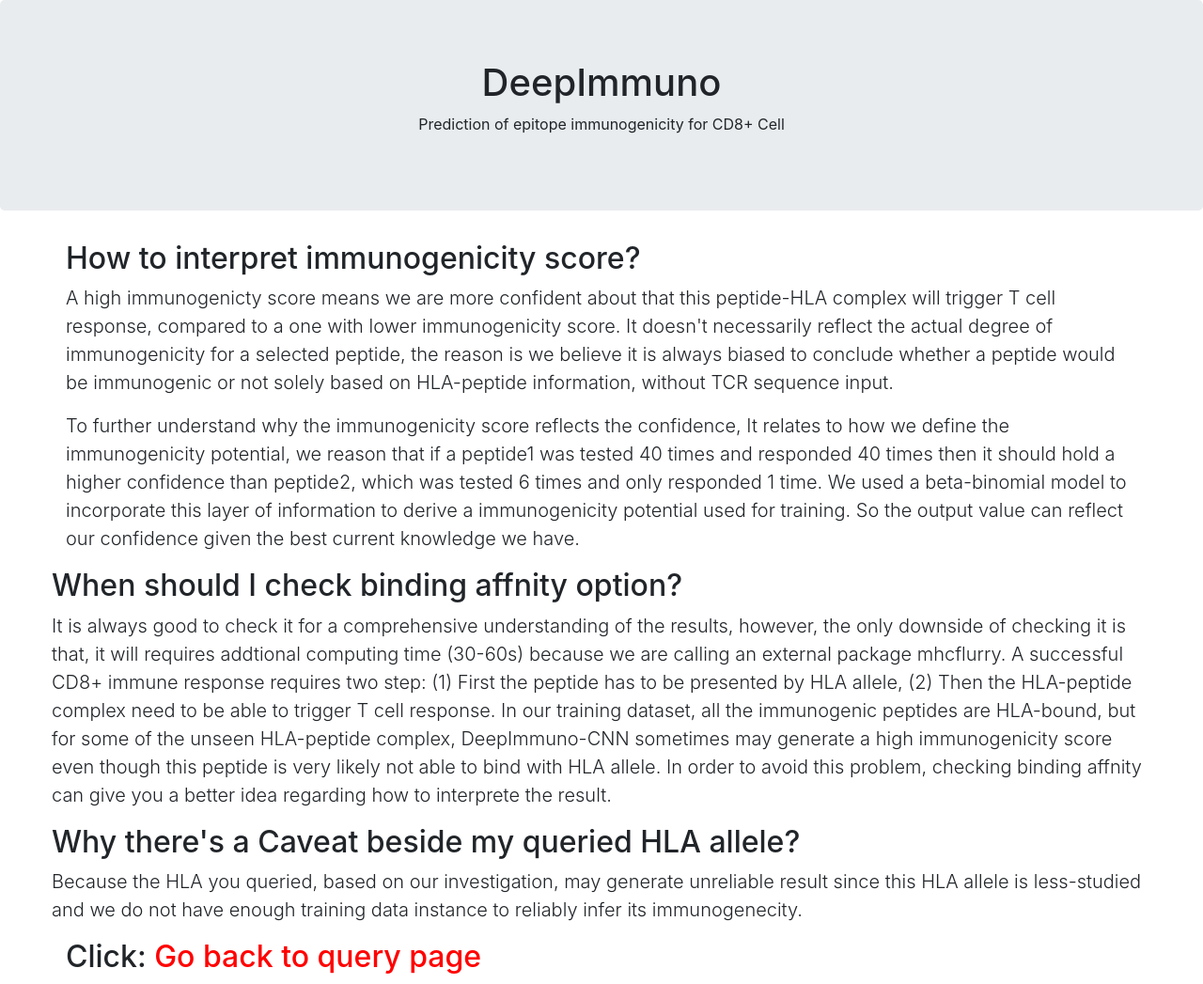
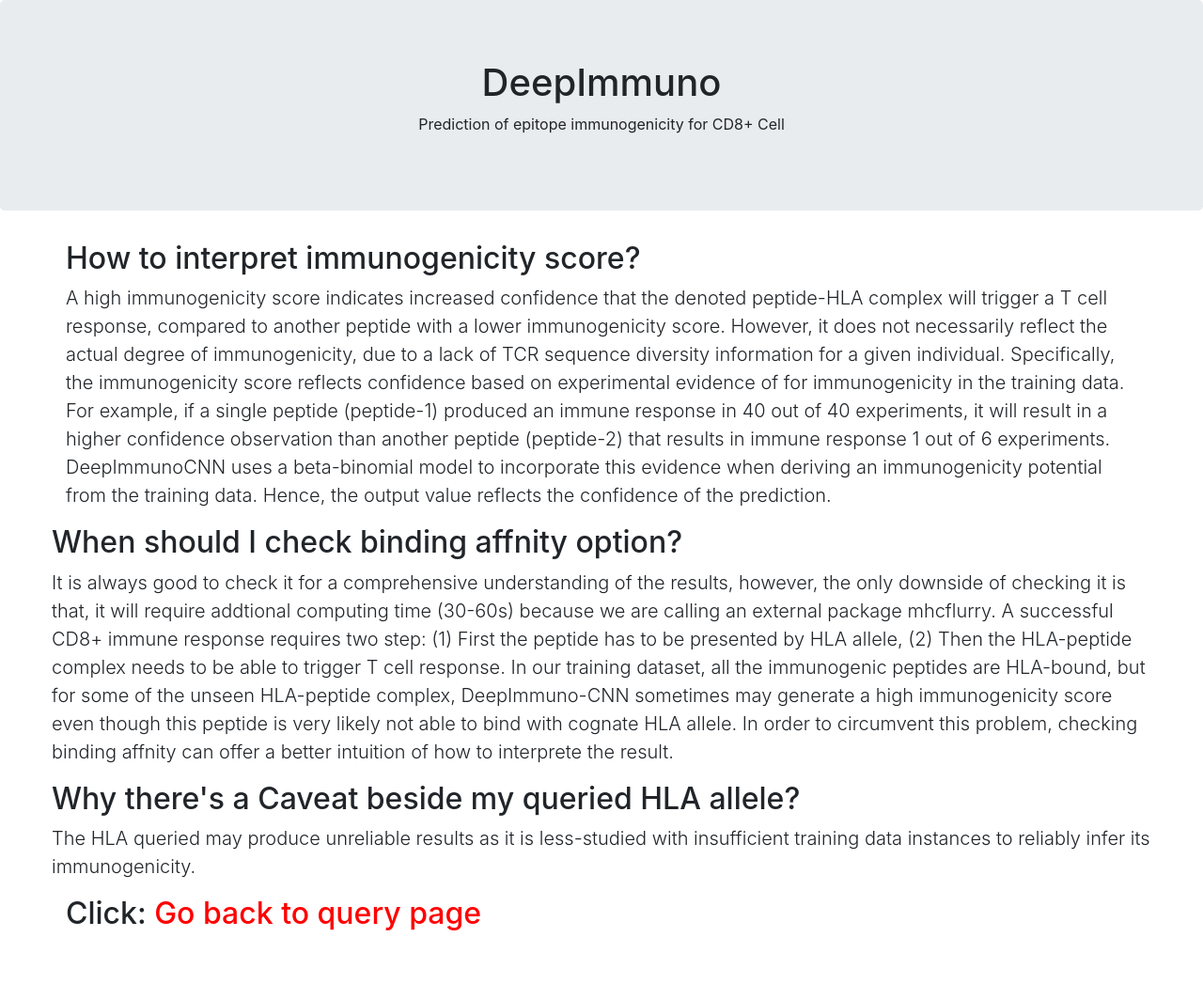
Before and after one commit to frankligy/DeepImmuno-web, a Flask app: page /learn_more in a window 1280 px wide. Shown: the whole page at 94% size. After the commit the page ends 990 px from the top, so only its background shows below. Run offline with Flask 2, Linux system fonts and the light colour scheme; some libraries are stand-ins or nearby versions.

Commit message:
deepimmuno-web1.2

```diff
--- a/app/routes.py
+++ b/app/routes.py
@@ -1,6 +1,9 @@
-from flask import render_template,flash,redirect,url_for,request,send_from_directory,send_file
+from flask import render_template,flash,redirect,url_for,request,send_from_directory,send_file,session
 from app import app
-from app.program import computing_s,computing_m,hla_convert,svg_path,check_peptide,check_mhc,wrapper_file_process, binding_score_from_mhcflurry_s
+from app.program import computing_s,computing_m,hla_convert,svg_path,check_peptide,check_mhc,wrapper_file_process, binding_score_from_mhcflurry_s,check_upload
+from app.form import QueryForm
+import sys
+import os
 
 
 @app.route('/result')
@@ -33,30 +36,59 @@ def learn_more():
 
 @app.route('/',methods=['GET','POST'])
 def home():
-    if request.method == 'POST':
-        peptide = request.form['peptide']
-        mhc = request.form['mhc']
-        if peptide and mhc:
-            if check_peptide(peptide) and check_mhc(mhc):
-                is_checked = request.form.get('binding_s') != None  # boolean
-                return redirect(url_for('result',peptide=peptide,mhc=mhc,is_checked=str(is_checked)))
+    form = QueryForm()
+    if request.method=='POST':
+        session['peptide'] = form.peptide.data
+        session['mhc'] = form.mhc.data
+        session['checkbox'] = form.checkbox.data  # boolean
+        if check_peptide(session.get('peptide')) and check_mhc(session.get('mhc')) and form.file_upload.data is None:
+            '''
+            this condition means the users have valid peptide and mhc input, and no file uploaded
+            '''
+            return redirect(url_for('result',peptide=session.get('peptide'),mhc=session.get('mhc'),is_checked=session.get('checkbox')))
+
+        elif (form.file_upload.data is None and check_peptide(session.get('peptide'))==False) or (form.file_upload.data is None and check_mhc(session.get('mhc'))==False):
+            '''
+            this condition means the users have either invalid peptide or mhc input, and no file uploaded
+            '''
+            flash("Please check your peptide and MHC input!")
+            flash("Peptide: length of 9 or 10, valid amino acid one letter!")
+            flash("MHC: format like HLA-A*0201")
+            return redirect(url_for('home'))
+
+
+        else:
+            '''
+            this condition means the users have file uploaded
+            '''
+            if check_peptide(session.get('peptide'))==False and check_mhc(session.get('mhc'))==False:
+                '''
+                no peptide and mhc input
+                '''
+                uploaded_file = form.file_upload.data  # either a filestorage object or NoneType
+                if sys.getsizeof(uploaded_file) < 500:
+                    uploaded_file.save("./uploaded/multiple_query.txt")
+                    is_checked = session.get('checkbox')
+                    is_right = check_upload('./uploaded/multiple_query.txt')
+                    print(is_right)
+                    cond = wrapper_file_process(str(is_checked))
+                    if not cond or not is_right:
+                        flash("please check your file format:")
+                        flash("file should contains two columns,delimiter is comma")
+                        flash("first column is the peptide, make sure length is 9 or 10, and only contains valid amino acid letter")
+                        flash("second column is the HLA, make sure the format like HLA-A*0201 ")
+                        return redirect(url_for('home'))
+                    else:
+                        return redirect(url_for('download'))
+                else:  # the file > certain size limit
+                    flash("Currently we only support file less than 5MB")
+                    return redirect(url_for('home'))
             else:
-                flash("Please check your peptide and MHC input!")
-                flash("Peptide: length of 9 or 10, valid amino acid one letter!")
-                flash("MHC: format like HLA-A*0201")
-                return render_template('submit.html')
-        else:
-            uploaded_file = request.files['file']
-            uploaded_file.save("./uploaded/multiple_query.txt")
-            # add options for reporting binding affinity
-            is_checked = request.form.get('binding_m') != None # boolean
-            cond = wrapper_file_process(str(is_checked))
-            if not cond:
-                flash("please check your file format:")
-                flash("file should contains two columns,delimiter is comma")
-                flash("first column is the peptide, make sure length is 9 or 10, and only contains valid amino acid letter")
-                flash("second column is the HLA, make sure the format like HLA-A*0201 ")
-                return render_template('submit.html')
-            else:
-                return redirect(url_for('download'))
-    return render_template('submit.html')
+                '''
+                have peptide or mhc input
+                '''
+                flash("You have uploaded files and inputted peptide or mhc")
+                flash("please do either single query or multiple query")
+                return redirect(url_for('home'))
+    else:
+        return render_template('submit.html',form=form)
--- a/app/templates/learn_more.html
+++ b/app/templates/learn_more.html
@@ -21,32 +21,30 @@
 <div class="container">
     <div class="row">
         <h2>How to interpret immunogenicity score?</h2>
-        <p class="lead">A high immunogenicty score means we are more confident about that this peptide-HLA complex will trigger T cell response, compared to a one with lower
-            immunogenicity score. It doesn't necessarily reflect the actual degree of immunogenicity for a selected peptide, the reason is we believe it is
-            always biased to conclude whether a peptide would be immunogenic or not solely based on HLA-peptide information, without TCR sequence input.
-        </p>
-        <p class="lead">To further understand why the immunogenicity score reflects the confidence, It relates to how we define the immunogenicity potential, we reason
-            that if a peptide1 was tested 40 times and responded 40 times then it should hold a higher confidence than peptide2, which was tested 6 times and only responded
-            1 time. We used a beta-binomial model to incorporate this layer of information to derive a immunogenicity potential used for training. So the output value
-            can reflect our confidence given the best current knowledge we have.
+        <p class="lead">A high immunogenicity score indicates increased confidence that the denoted peptide-HLA complex will trigger a T cell response,
+            compared to another peptide with a lower immunogenicity score. However, it does not necessarily reflect the actual degree of immunogenicity,
+            due to a lack of TCR sequence diversity information for a given individual. Specifically, the immunogenicity score reflects confidence based on experimental
+            evidence of for immunogenicity in the training data. For example, if a single peptide (peptide-1) produced an immune response in 40 out of 40 experiments,
+            it will result in a higher confidence observation than another peptide (peptide-2) that results in immune response 1 out of 6 experiments.
+            DeepImmunoCNN uses a beta-binomial model to incorporate this evidence when deriving an immunogenicity potential from the training data.
+            Hence, the output value reflects the confidence of the prediction.
         </p>
 
     <div class="row">
         <h2>When should I check binding affnity option?</h2>
         <p class="lead"> It is always good to check it for a comprehensive understanding of the results, however, the only downside of checking it is that, it will
-            requires addtional computing time (30-60s) because we are calling an external package mhcflurry. A successful CD8+ immune response requires two step:
-            (1) First the peptide has to be presented by HLA allele, (2) Then the HLA-peptide complex need to be able to trigger T cell response. In our training
+            require addtional computing time (30-60s) because we are calling an external package mhcflurry. A successful CD8+ immune response requires two step:
+            (1) First the peptide has to be presented by HLA allele, (2) Then the HLA-peptide complex needs to be able to trigger T cell response. In our training
             dataset, all the immunogenic peptides are HLA-bound, but for some of the unseen HLA-peptide complex, DeepImmuno-CNN sometimes may generate a high immunogenicity
-            score even though this peptide is very likely not able to bind with HLA allele. In order to avoid this problem, checking binding affnity can give you a better
-            idea regarding how to interprete the result.
+            score even though this peptide is very likely not able to bind with cognate HLA allele. In order to circumvent this problem, checking binding affnity can offer a better
+            intuition of how to interprete the result.
 
         </p>
     </div>
 
     <div class="row">
         <h2>Why there's a Caveat beside my queried HLA allele?</h2>
-        <p class="lead">Because the HLA you queried, based on our investigation, may generate unreliable result since this HLA allele is less-studied and we do not
-            have enough training data instance to reliably infer its immunogenecity.
+        <p class="lead">The HLA queried may produce unreliable results as it is less-studied with insufficient training data instances to reliably infer its immunogenicity.
         </p>
 
     </div>
@@ -57,7 +55,7 @@
     <div class="row">
       <div class="col-xl text-center">
         <h2> Click:
-        <a href="https://deepimmuno.herokuapp.com/" style="color:red;">Go back to query page</a>     <!--might need to change when deployed to production server-->
+        <a href="/" style="color:red;">Go back to query page</a>     <!--might need to change when deployed to production server-->
         </h2>
       </div>
     </div>
--- a/app/templates/result.html
+++ b/app/templates/result.html
@@ -26,7 +26,7 @@
               <th>peptide</th>
               <th>MHC</th>
               <th>Binding(mhcflurry)</th>
-              <th>immunogenicity[<a href="./learn_more">Interprete</a>]</th>
+              <th>immunogenicity[<a href="./learn_more">Interpret</a>]</th>
             </tr>
           </thead>
           <tbody>
@@ -46,7 +46,7 @@
 
 
     <div class="mt-4 row">
-        <h2><span style="color:red;">{{ peptide }}</span> achive <span style="color:red;">highest</span> immunogenicity with these 5 MHC molecules</h2>
+        <h2><span style="color:red;">{{ peptide }}</span> achieve <span style="color:red;">highest</span> immunogenicity with these 5 MHC molecules</h2>
         <table class="table table-striped">
             <thead>
               <tr>
@@ -98,7 +98,7 @@
     <div class="row">
       <div class="col-xl text-center">
         <h2> Click:
-        <a href="https://deepimmuno.herokuapp.com/" style="color:red;">Go back to query page</a>     <!--might need to change when deployed to production server-->
+        <a href="/" style="color:red;">Go back to query page</a>     <!--might need to change when deployed to production server-->
         </h2>
       </div>
     </div>
```
Also changed, not shown: app/download/result.txt (+50 -50 lines), app/form.py (+7 -3 lines), app/program.py (+22 -12 lines), app/templates/submit.html (+14 -15 lines).
